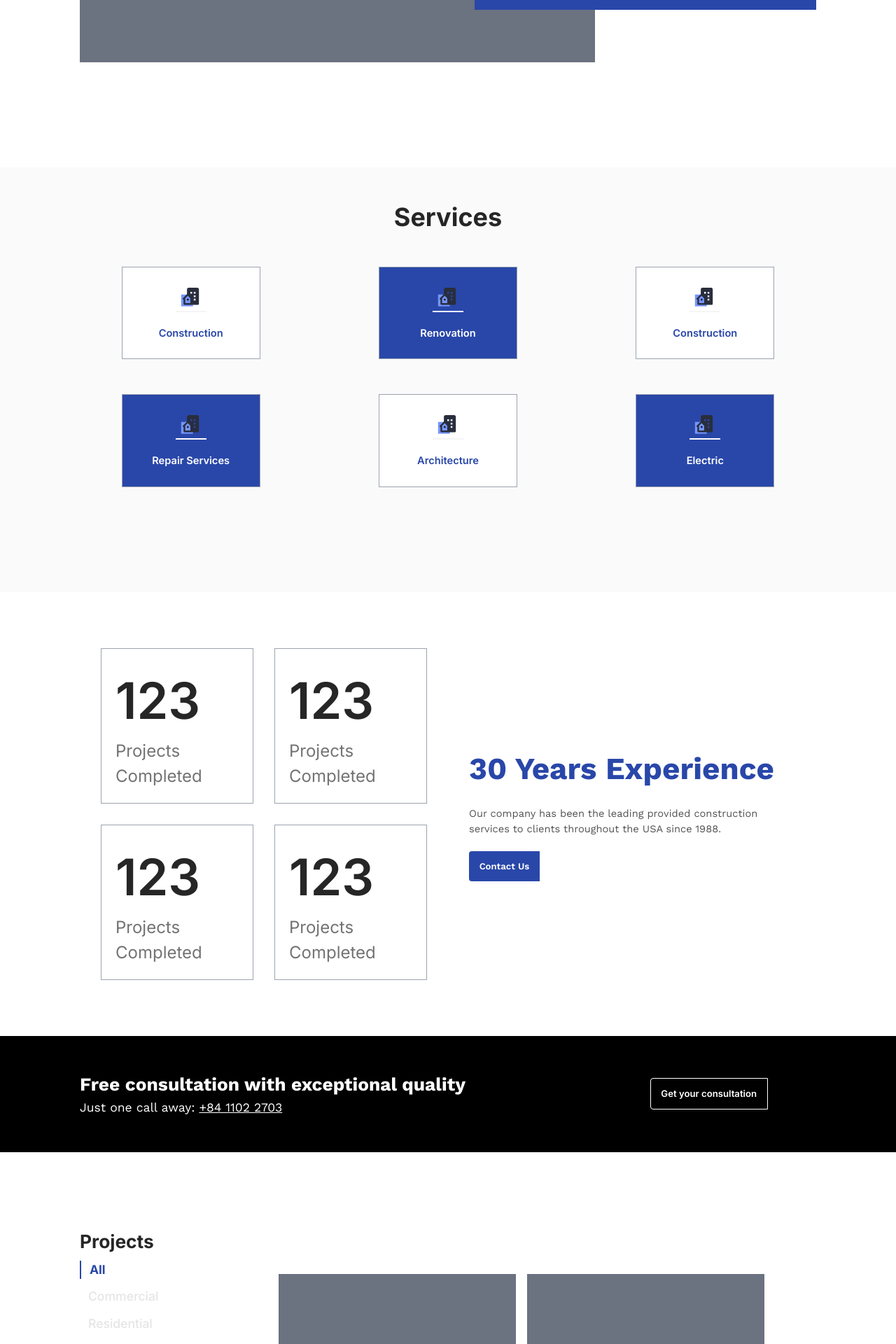
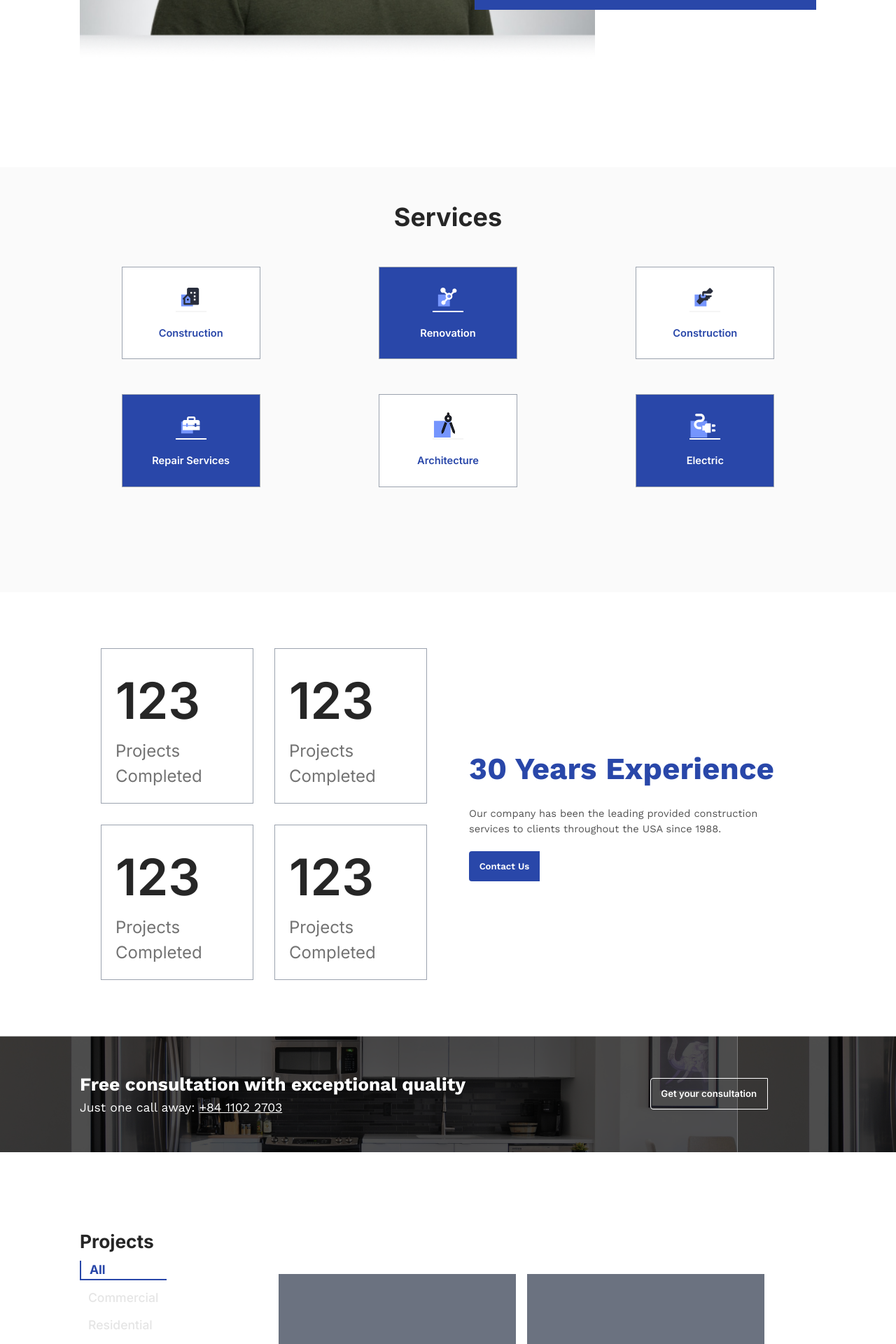
Before and after one commit to Iceblockp/construction, a Next.js app: page / in a window 1280 px wide. Shown: the part 1762-3682 px from the top of the page at 70% size. Built offline with nearby package versions, Linux system fonts and the light colour scheme.

Commit message:
a little edit about photo and project menu

```diff
--- a/src/components/page/HomePage.tsx
+++ b/src/components/page/HomePage.tsx
@@ -60,8 +60,13 @@ const HomePage = (props: Props) => {
 
 
     const scrollToSection = (sectionRef: React.RefObject<HTMLDivElement>) => {
+
         if (sectionRef.current) {
-            sectionRef.current.scrollIntoView({ behavior: 'smooth' })
+            const offsetTop = sectionRef.current.offsetTop - 80;
+            window.scrollTo({
+                top: offsetTop,
+                behavior: 'smooth'
+            })
         }
     }
 
--- a/src/components/sections/AboutUs.tsx
+++ b/src/components/sections/AboutUs.tsx
@@ -7,7 +7,9 @@ const AboutUs = (props: Props) => {
     return (
         <Container>
             <div className='  w-full relative mb-[150px] '>
-                <div className=' w-full lg:w-[70%] h-[669px] bg-gray-500 '></div>
+                <div className=' w-full lg:w-[70%] h-[669px] bg-[url("/img/man.png")] bg-cover bg-center '>
+
+                </div>
 
                 <div className=' h-full flex items-center mt-[-100px] lg:mt-0 relative lg:absolute right-0 top-0 '>
                     <div className=" bg-[#2947A9] w-full sm:w-[488px] mx-auto  ">
--- a/src/components/sections/Ads.tsx
+++ b/src/components/sections/Ads.tsx
@@ -5,7 +5,7 @@ type Props = {}
 
 const Ads = (props: Props) => {
     return (
-        <div className=' py-[50px] bg-black '>
+        <div className=' py-[50px] bg-[url("/img/ads.png")] '>
             <Container>
                 <div className='flex items-center flex-col gap-[30px] sm:flex-row  '>
                     <div className=' w-[70%] '>
--- a/src/components/sections/Bottom.tsx
+++ b/src/components/sections/Bottom.tsx
@@ -40,16 +40,7 @@ const Bottom = (props: Props) => {
                 <div className='  '>
                     <div className=' flex flex-col gap-[10px] '>
                         <div className=' font-medium text-[14.63px] font-logo text-[#2947A9] '>NEWSLETTER:</div>
-                        <div className=' flex gap-3 mb-[10px] '>
-                            <div>
 
-                                <Input className=' w-full h-full' placeholder='Your email here' type="text" />
-                            </div>
-                            <div>
-
-                                <button className=' font-semibold text-[13.17px] text-white px-[14.63px] py-[11.71px] bg-[#F9995D] rounded-l '>Subscribe</button>
-                            </div>
-                        </div>
                         <div className=' font-medium text-[14.63px] text-[#2947A9] font-logo '>SOCIAL:</div>
                         <div className=' flex gap-3 '>
                             <div className=" size-[29.27px] bg-neutral-700 rounded-full flex justify-center items-end  ">
--- a/src/components/sections/Projects.tsx
+++ b/src/components/sections/Projects.tsx
@@ -10,9 +10,9 @@ const Projects = (props: Props) => {
             <div className=' flex flex-col lg:flex-row w-full h-full my-[100px] '>
                 <div className=' w-full lg:w-[20%] '>
                     <div className=' w-full h-full flex flex-col lg:items-start items-center '>
-                        <div className=' font-bold text-[26.34px] py-2 text-neutral-800 '>Projects</div>
-                        <div className=' flex flex-col gap-3 '>
-                            <div className=' border-s-2 border-[#2947A9] font-bold px-3 text-[17.56px] text-[#2947A9] '><button>All</button></div>
+                        <div className=' font-bold text-[26.34px] py-2 text-neutral-800 mb-3 lg:mb-0 '>Projects</div>
+                        <div className=' flex flex-row lg:flex-col gap-3 '>
+                            <div className=' border-b-2 lg:border-s-2 border-[#2947A9] font-bold px-3 text-[17.56px] text-[#2947A9] '><button>All</button></div>
                             <div className=' font-medium text-[17.56px] text-neutral-200 px-3 '><button>Commercial</button></div>
                             <div className=' font-medium text-[17.56px] text-neutral-200 px-3 '><button>Residential</button></div>
                             <div className=' font-medium text-[17.56px] text-neutral-200 px-3 '><button>Other</button></div>
--- a/src/components/sections/Services.tsx
+++ b/src/components/sections/Services.tsx
@@ -1,6 +1,6 @@
 import React from 'react'
 import Container from '../layout/Container'
-import { ServiceOne } from '../icons'
+import { ServiceFive, ServiceFour, ServiceOne, ServiceSix, ServiceThree, ServiceTwo } from '../icons'
 
 type Props = {}
 
@@ -19,31 +19,31 @@ const Services = (props: Props) => {
 
                     <div className=' w-full md:w-[198.3px] mx-auto bg-[#2947A9] h-[132.44px] border border-gray-400 flex flex-col items-center '>
                         <div className=' size-[44px] my-[20px] border-b-2 border-white flex justify-center items-center '>
-                            <ServiceOne />
+                            <ServiceTwo />
                         </div>
                         <div className=' font-semibold text-[14.63px] text-white '>Renovation</div>
                     </div>
                     <div className=' w-full md:w-[198.3px] mx-auto bg-white h-[132.44px] border border-gray-400 flex flex-col items-center'>
                         <div className=' size-[44px] my-[20px] border-b-2 border-neutral-100 flex justify-center items-center '>
-                            <ServiceOne />
+                            <ServiceThree />
                         </div>
                         <div className=' font-semibold text-[14.63px] text-[#2947A9] '>Construction</div>
                     </div>
                     <div className=' w-full md:w-[198.3px] mx-auto bg-[#2947A9] h-[132.44px] border border-gray-400 flex flex-col items-center'>
                         <div className=' size-[44px] my-[20px] border-b-2 border-white flex justify-center items-center '>
-                            <ServiceOne />
+                            <ServiceFour />
                         </div>
                         <div className=' font-semibold text-[14.63px] text-white '>Repair Services</div>
                     </div>
                     <div className=' w-full md:w-[198.3px] mx-auto bg-white h-[132.44px] border border-gray-400 flex flex-col items-center'>
                         <div className=' size-[44px] my-[20px] border-b-2 border-neutral-100 flex justify-center items-center '>
-                            <ServiceOne />
+                            <ServiceFive />
                         </div>
                         <div className=' font-semibold text-[14.63px] text-[#2947A9] '>Architecture</div>
                     </div>
                     <div className=' w-full md:w-[198.3px] mx-auto bg-[#2947A9] h-[132.44px] border border-gray-400 flex flex-col items-center'>
                         <div className=' size-[44px] my-[20px] border-b-2 border-white flex justify-center items-center '>
-                            <ServiceOne />
+                            <ServiceSix />
                         </div>
                         <div className=' font-semibold text-[14.63px] text-white '>Electric</div>
                     </div>
```
Also changed, not shown: public/img/ads.png (added), public/img/man.png (added).
